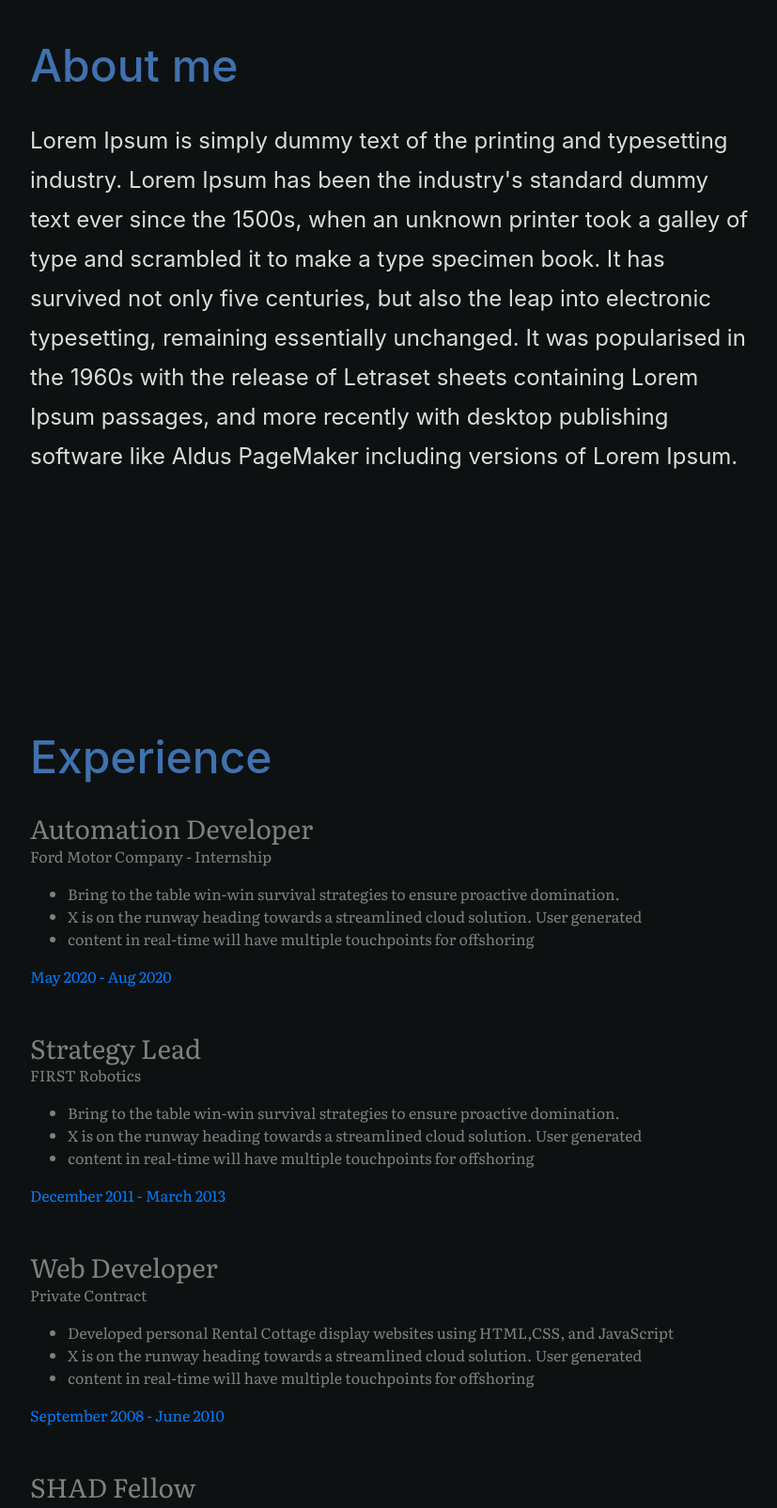
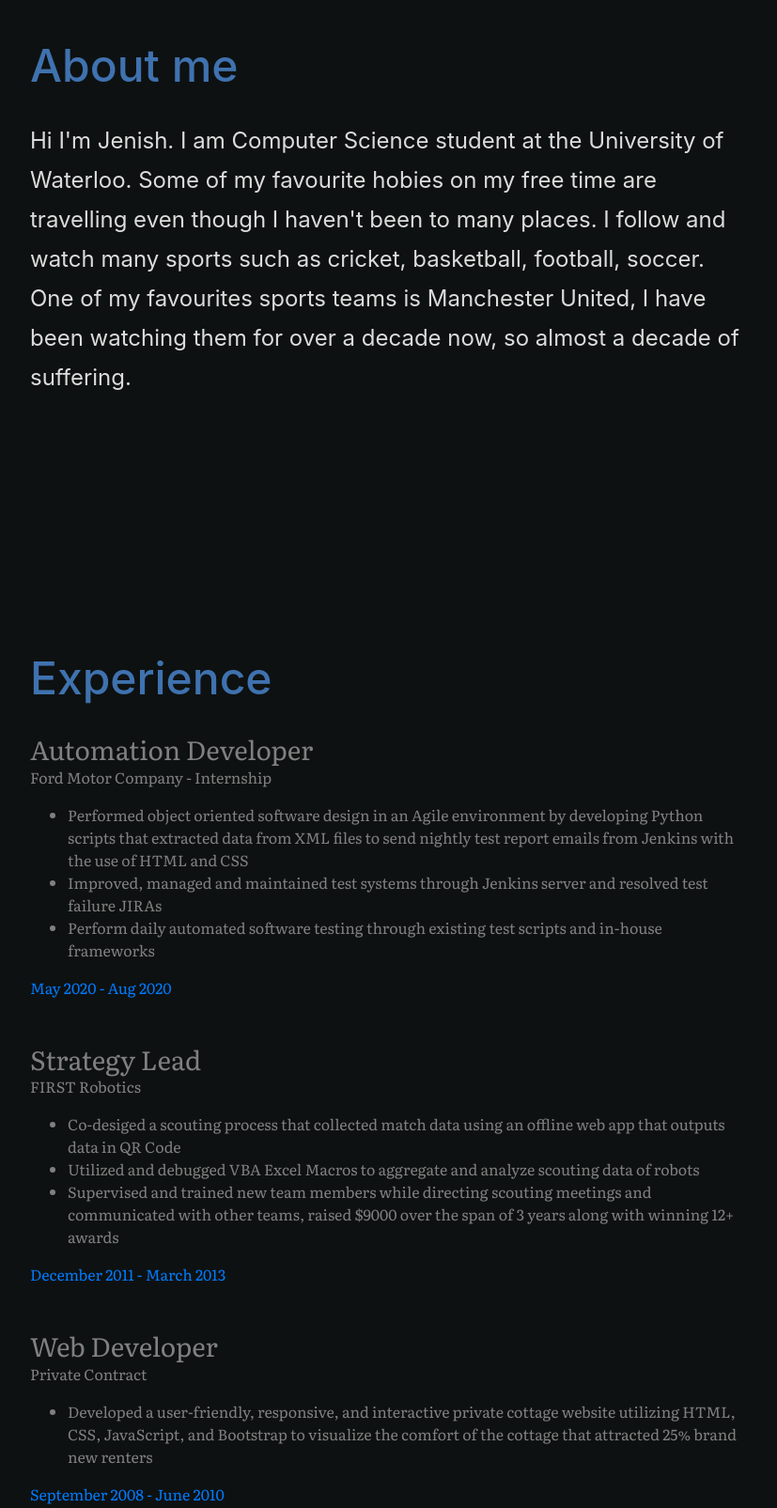
Before and after one commit to jenishpatel2147/JenishPatel, a plain HTML site: page index.html in a window 1280 px wide. Shown: the part 840-2445 px from the top of the page at 94% size, without its empty margins (224-1051 px from the left). Drawn offline with nearby package versions, Linux system fonts and the light colour scheme.

Commit message:
Add files via upload

```diff
--- a/index.html
+++ b/index.html
@@ -49,7 +49,7 @@
               <a class="nav-link" href="#Projects">Contact</a>
             </li>
             <li class="nav-item">
-              <a class="nav-link" href="#Contact_Me">Resume</a>
+              <a class="nav-link" href="resume.pdf" download>Resume</a>
             </li>
           </ul>
         </div>
@@ -88,13 +88,15 @@
       </div>
       <div class="col">
         <p class="Bullet" float="left">
-          Lorem Ipsum is simply dummy text of the printing and typesetting industry. Lorem Ipsum
-          has been the industry's standard dummy text ever since the 1500s, when an unknown printer
-          took a galley of type and scrambled it to make a type specimen book. It has survived not
-          only five centuries, but also the leap into electronic typesetting, remaining essentially
-          unchanged. It was popularised in the 1960s with the release of Letraset sheets containing
-          Lorem Ipsum passages, and more recently with desktop publishing software like
-          Aldus PageMaker including versions of Lorem Ipsum.
+          Hi I'm Jenish.
+
+          I am Computer Science student at the University of Waterloo.
+
+          Some of my favourite hobies on my free time are travelling even though I haven't been
+          to many places.  I follow and watch many sports such as cricket, basketball, football, soccer.
+
+          One of my favourites sports teams is Manchester United, I have been watching them for
+          over a decade now, so almost a decade of suffering.
         </p>
       </div>
   </div>
@@ -127,9 +129,10 @@
                   <h3 class="mb-0">Automation Developer</h3>
                   <div class="subheading mb-3">Ford Motor Company - Internship</div>
                   <ul>
-                    <li>Bring to the table win-win survival strategies to ensure proactive domination.</li>
-                    <li>X is on the runway heading towards a streamlined cloud solution. User generated </li>
-                    <li>content in real-time will have multiple touchpoints for offshoring</li>
+                    <li> Performed object oriented software design in an Agile environment by developing Python scripts that extracted
+                      data from XML files to send nightly test report emails from Jenkins with the use of HTML and CSS</li>
+                    <li>Improved, managed and maintained test systems through Jenkins server and resolved test failure JIRAs</li>
+                    <li>Perform daily automated software testing through existing test scripts and in-house frameworks</li>
                   </ul>
               </div>
               <div class="flex-shrink-0"><span class="text-primary">May 2020 - Aug 2020</span></div>
@@ -146,9 +149,10 @@
                 <h3 class="mb-0">Strategy Lead</h3>
                 <div class="subheading mb-3">FIRST Robotics</div>
                 <ul class="">
-                  <li>Bring to the table win-win survival strategies to ensure proactive domination.</li>
-                  <li>X is on the runway heading towards a streamlined cloud solution. User generated </li>
-                  <li>content in real-time will have multiple touchpoints for offshoring</li>
+                  <li>Co-desiged a scouting process that collected match data using an offline web app that outputs data in QR Code</li>
+                  <li>Utilized and debugged VBA Excel Macros to aggregate and analyze scouting data of robots</li>
+                  <li>Supervised and trained new team members while directing scouting meetings and communicated with other
+                    teams, raised $9000 over the span of 3 years along with winning 12+ awards</li>
                 </ul>
               </div>
               <div class="flex-shrink-0"><span class="text-primary">December 2011 - March 2013</span></div>
@@ -165,9 +169,8 @@
                   <h3 class="mb-0">Web Developer</h3>
                   <div class="subheading mb-3">Private Contract</div>
                   <ul class="">
-                    <li>Developed personal Rental Cottage display websites using HTML,CSS, and JavaScript</li>
-                    <li>X is on the runway heading towards a streamlined cloud solution. User generated </li>
-                    <li>content in real-time will have multiple touchpoints for offshoring</li>
+                    <li>Developed a user-friendly, responsive, and interactive private cottage website utilizing HTML, CSS,
+                      JavaScript, and Bootstrap to visualize the comfort of the cottage that attracted 25% brand new renters</li>
                   </ul>
                 <div class="flex-shrink-0"><span class="text-primary">September 2008 - June 2010</span></div>
               </div>
```
Also changed, not shown: 1 other file.
